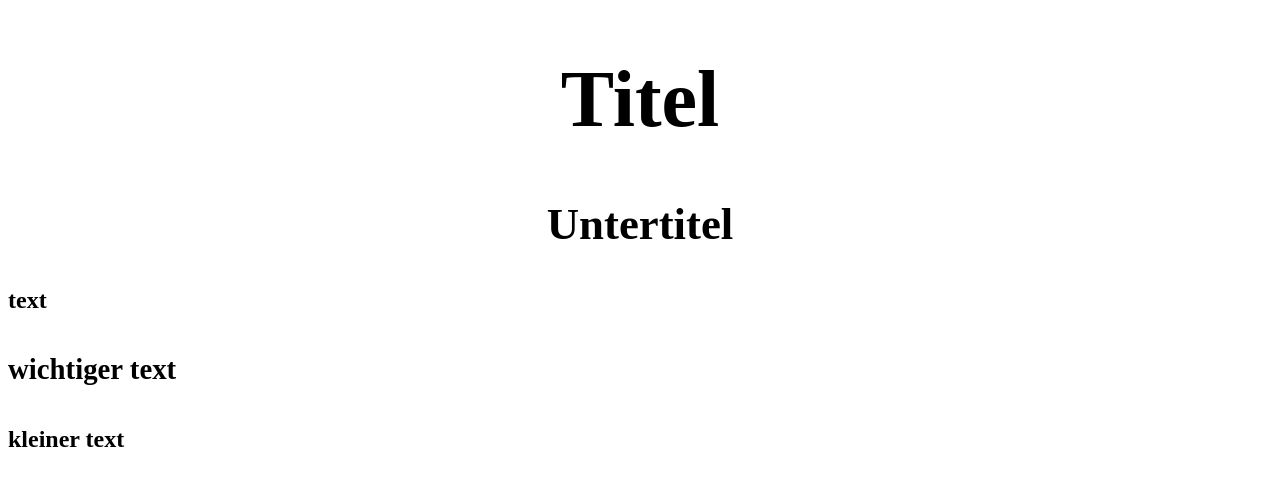
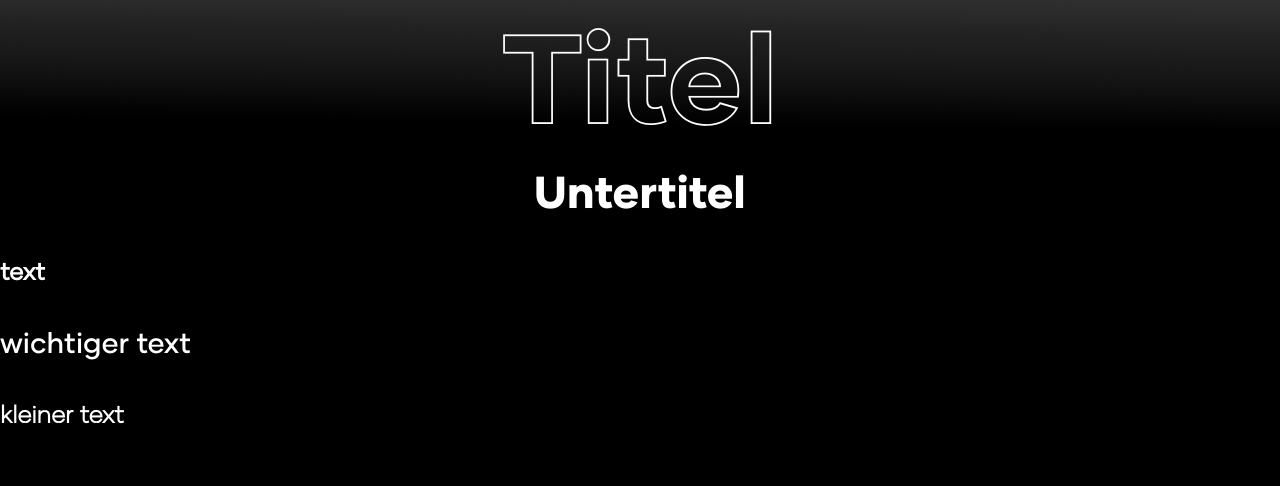
Before and after one commit to gymmu/blogeintrag-e227474, a plain HTML site: page index.html in a window 1280 px wide. Drawn offline with Linux system fonts and the light colour scheme; a web font is replaced by a local one.

Commit message:
Banner added, started working on nav.

```diff
--- a/index.html
+++ b/index.html
@@ -8,7 +8,13 @@
   <link rel="stylesheet" href="style.css">
 </head>
 <body>
+  <div class="navigationsleiste">
+
+  </div>
+  <div class="parentcont">
     <h1>Titel</h1>
+    <img src="/Artboard 1.png" class="banner">
+  </div>
     <h2>Untertitel</h2>
     <h3>text</h3>
     <h4>wichtiger text</h4>
--- a/style.css
+++ b/style.css
@@ -1,31 +1,56 @@
+body{
+  background-color: rgb(0, 0, 0);
+  margin-top: 0px;
+  margin-left: 0px;
+  margin-right: 0px;
+}
+
+.navigationsleiste{
+
+}
+
+.parentcont{
+
+}
+
 h1{
   font-family: 'outline' ;
+  font-size:  8rem;
+  color: rgb(255, 255, 255);margin-top: 10px;
+  position: absolute;
   text-align: center;
-  font-size:  5rem;
-  color: rgb(0, 0, 0);
+  left: 0;
+  right: 0;
+
 }
 h2{
   font-family: 'heavy';
   text-align: center;
   font-size: 2.8rem;
-  color:rgb(0, 0, 0);
+  color:rgb(255, 255, 255);
 }
 
 h3{
   font-family:'regular';
   font-size: 1.5rem;
-  color:rgb(0, 0, 0);
+  color:rgb(255, 255, 255);
 }
 
 h4{
   font-family:'medium';
   font-size: 1.8rem;
-  color:rgb(0, 0, 0);
+  color:rgb(255, 255, 255);
 }
+
 h5{
   font-family: light;
   font-size: 1.5rem;
-  color: rgb(0, 0, 0);
+  color: rgb(255, 255, 255);
+}
+
+.banner{
+  width: 100%;
+  height: 8rem;
 }
 
 @font-face{
```
Also changed, not shown: Artboard 1.png (added), fonts/Gilmer Heavy.otf (added), fonts/Gilmer Light.otf (added), fonts/Gilmer Medium.otf (added), fonts/Gilmer Outline.otf (added), fonts/Gilmer Regular.otf (added), fonts/GilmerOutline.otf (added).
